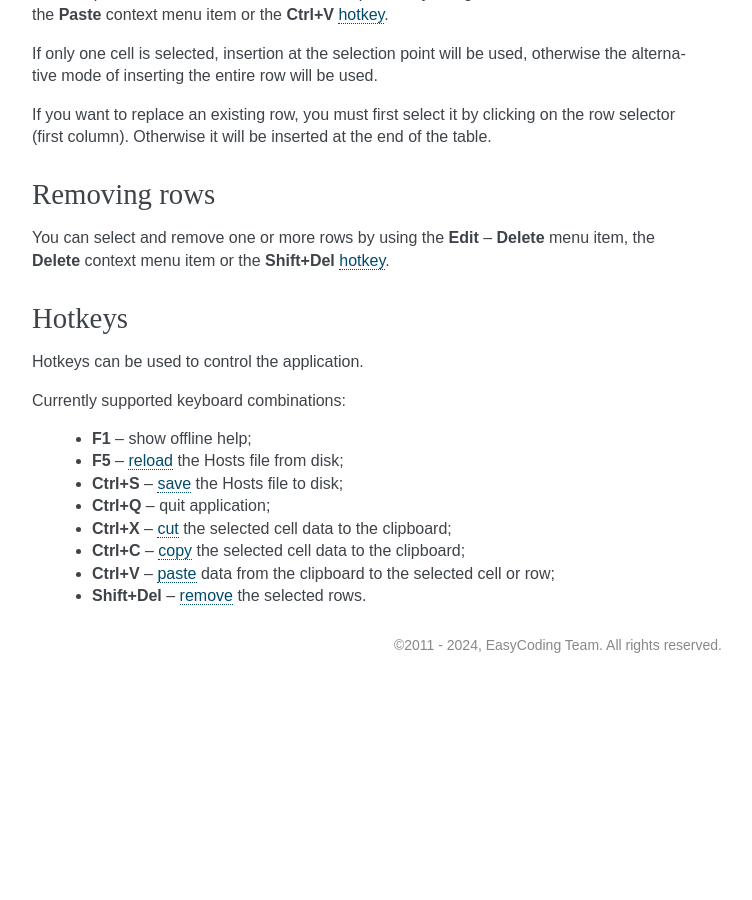
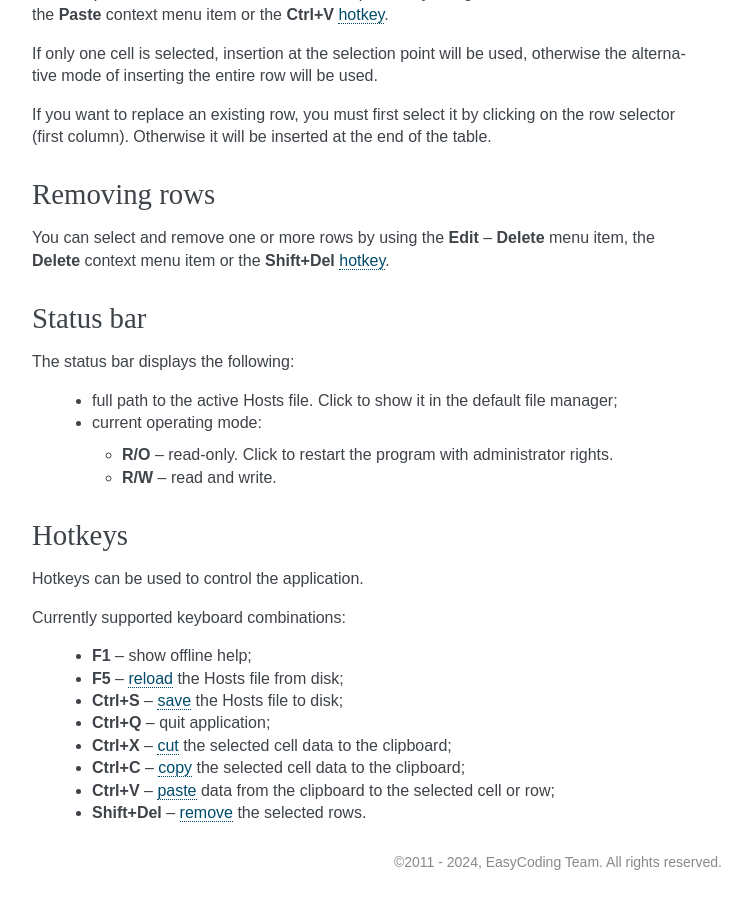
Before and after one commit to xvitaly/mhed, a Sphinx documentation site: the page built from docs/source/using-application.rst, in a window 1280 px wide and 900 px high, scrolled down 1728 px. Shown: the whole window, without its empty margins (388-1140 px from the left). Built offline with Sphinx 7.4.7, drawn with Linux system fonts in a browser that asks for light colours; before the commit the page ends 2411 px from its top, so only the background shows below that.

Commit message:
Added information about status bar to the "Using application" documentation page.

```diff
--- a/docs/source/using-application.rst
+++ b/docs/source/using-application.rst
@@ -120,6 +120,20 @@ Removing rows
 
 You can select and remove one or more rows by using the **Edit** -- **Delete** menu item, the **Delete** context menu item or the **Shift+Del** :ref:`hotkey <usage-hotkeys>`.
 
+.. index:: status bar
+.. _usage-status:
+
+Status bar
+=======================
+
+The status bar displays the following:
+
+  * full path to the active Hosts file. Click to show it in the default file manager;
+  * current operating mode:
+
+    * **R/O** -- read-only. Click to restart the program with administrator rights.
+    * **R/W** -- read and write.
+
 .. index:: keys, hotkeys, keyboard
 .. _usage-hotkeys:
 
```
Also changed, not shown: 1 other file.
